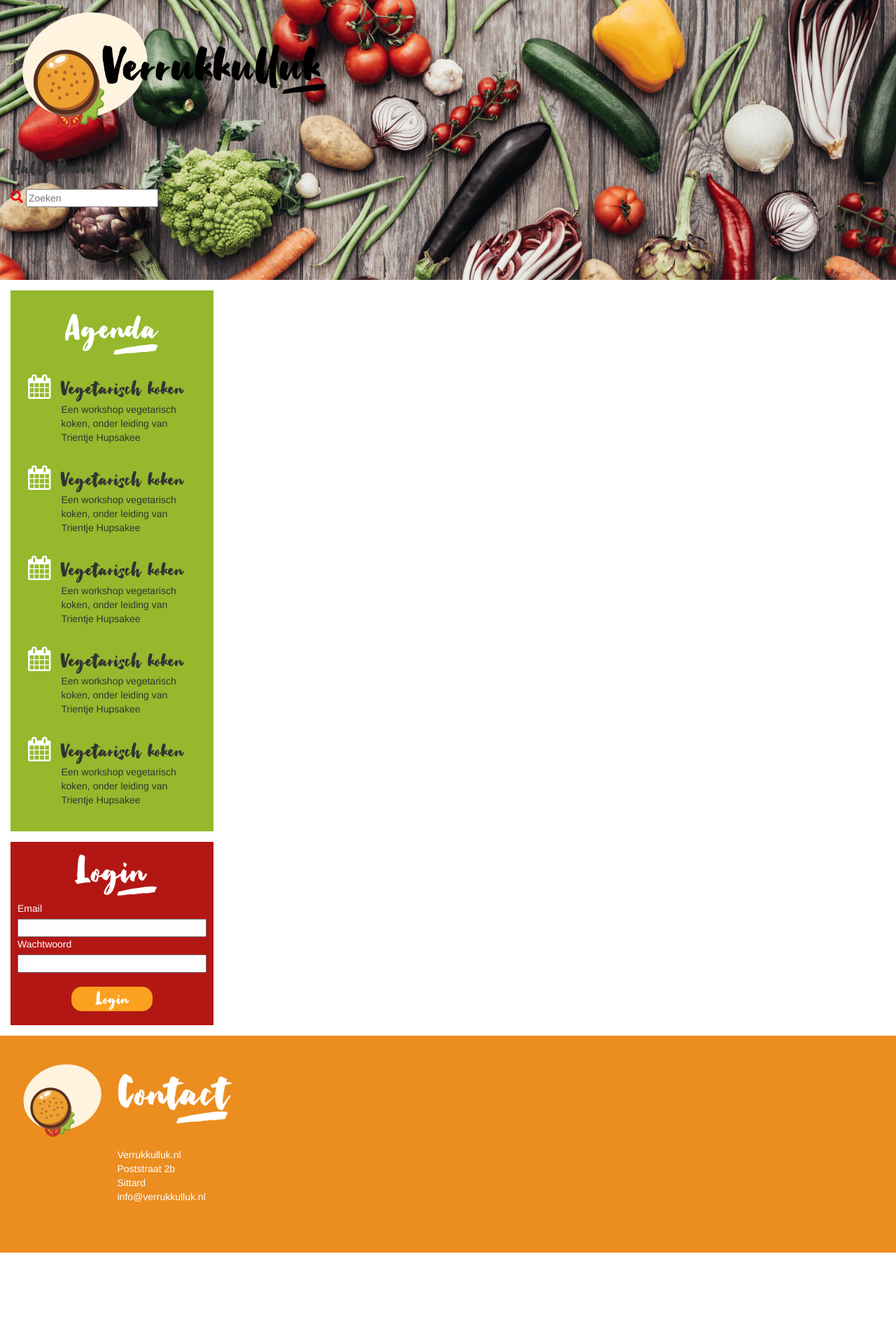
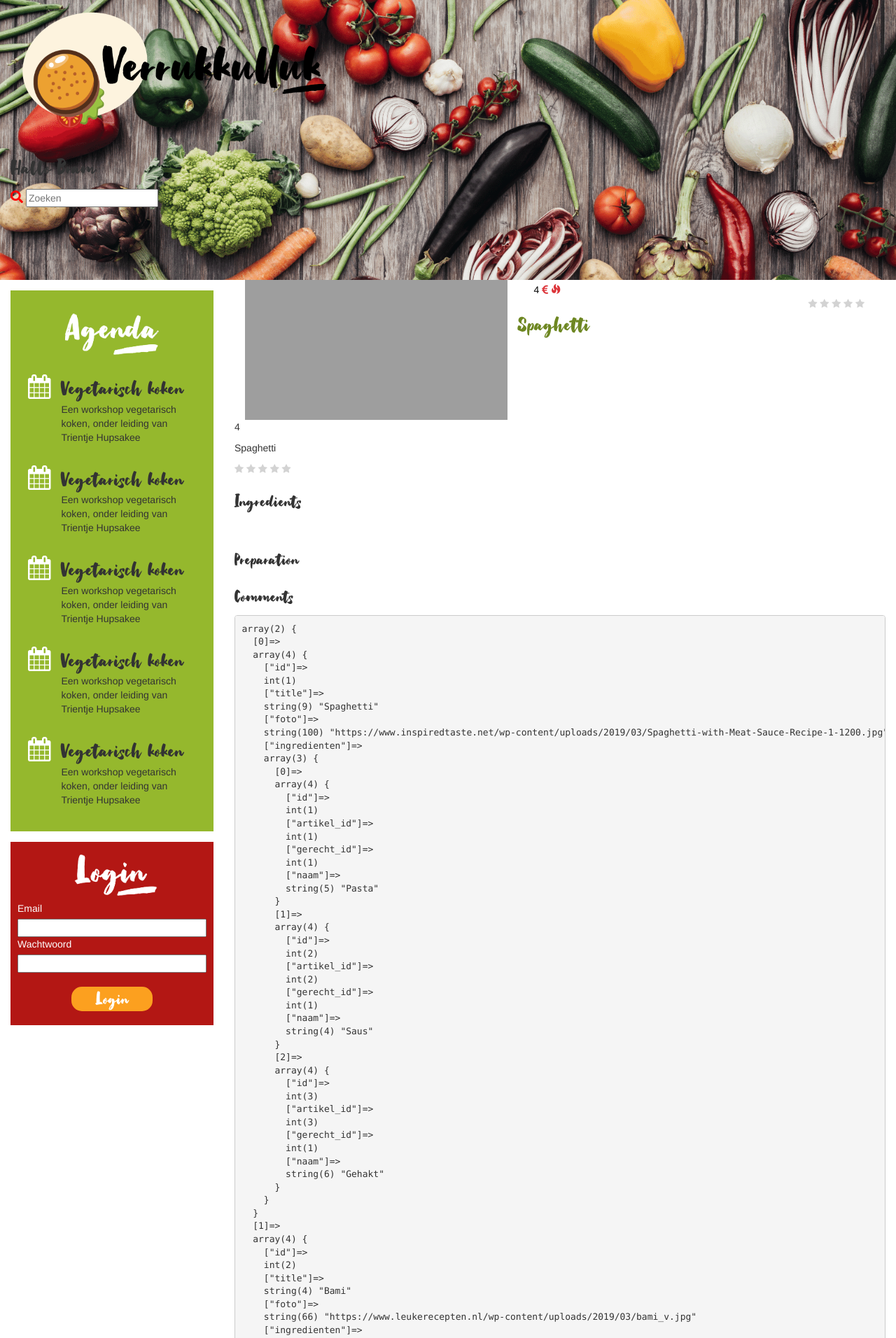
Before and after one commit to TizianoVotano/educom-verrukkulluk, a PHP site: page /fase-2/index.php in a window 1280 px wide. Shown: the top 1912 px of the page at 70% size. Before the commit the page ends 1790 px from the top, so only its background shows below. Run offline with PHP 8.4, Linux system fonts and the light colour scheme; some libraries are stand-ins or nearby versions; grey boxes are pictures that could not be loaded.

Commit message:
detailscreen

```diff
--- a/assets/css/main.css
+++ b/assets/css/main.css
@@ -66,11 +66,11 @@ html, body {
 
 /* Main */
 .fa-star {
-    color: lightgray;
+    color: lightgray !important;
 }
 
 .checked {
-    color: #ffbb00;
+    color: #ffbb00 !important;
 }
 
 /* Aside */
@@ -142,7 +142,7 @@ aside img {
     padding-left: 0px !important;
 }
 
-.recipe h1 {
+.recipe h1, .recipe-details h1 {
     color: var(--darker-green);
 }
 
@@ -188,18 +188,36 @@ aside img {
     background-color: var(--darker-red);
 }
 
-.recipe footer {
+.recipe-tags {
+    text-align: end;
+}
+
+.recipe-tags span {
+
+    border-radius: 20px;
+    padding: 5px;
+}
+
+.recipe-tags-kitchen {
+    background-color: var(--darker-orange);
+}
+
+.recipe-tags-type {
+    background-color: var(--lighter-green);
+}
+
+.recipe-info {
     color: var(--lighter-red);
     display: flex;
     justify-content: space-between;
 }
 
-.recipe footer span {
+.recipe-info span {
     color: black;
     margin-right: 5px;
 }
 
-.recipe footer > div {
+.recipe-info > div {
     align-self: center;
 }
 
@@ -210,7 +228,8 @@ aside img {
     display: grid;
     grid-template-columns: 0.1fr 1fr;
     color: white;
-    padding: 30px;padding-bottom: 60px;
+    padding: 30px;
+    padding-bottom: 60px;
     gap: 10px;
     justify-content: space-around;
 }
@@ -240,3 +259,13 @@ aside img {
     grid-row: 2;
     font-size: 14px;
 }
+
+/* DETAILPAGE */
+
+.recipe-details {
+    color: var(--lighter-red);
+}
+
+.recipe-details span {
+    color: black;
+}
--- a/templates/detail.html.twig
+++ b/templates/detail.html.twig
@@ -4,3 +4,131 @@
 <h1>Hallo Bram</h1>
 
 {% endblock %}
+
+{% block content %}
+    {{data.title}}
+    {% for recipe in data %}
+
+        <div class="col-md-12">
+            <div class="recipe-img col-md-5" style="background-image: url('assets/img/gerechten/{{ recipe.image }}.jpg');"></div>
+            <section class="col-md-7 recipe-details">
+                <header>
+                    <div>
+                        <i class="material-icons" style="vertical-align: bottom">&#xe7fb;</i>
+                        <span>4</span>
+
+                        <i class='fas fa-euro-sign'></i>
+                        <span>{{ recipe.price}}</span>
+
+                        <i class="glyphicon glyphicon-fire"></i>
+                        <span>{{ recipe.calories}}</span>
+                    </div>
+                    <div style="display: grid; grid-template-columns: auto auto">
+                        <h1>{{ recipe.title}}</h1>
+                        <div class="rating">
+                            {% for i in 1..5 %}
+                                {% if i <= record.rating %}
+                                    <span class="fa fa-star checked" data-value={{i}}></span>
+                                {% else %}
+                                    <span class="fa fa-star" data-value={{i}}></span>
+                                {% endif %}
+                            {% endfor %}
+                        </div>
+                    </div>
+
+
+
+                </header>
+            </section>
+        </div>
+
+        {# <div class="col-md-6 recipe">
+            <div class="recipe-img" style="background-image: url('assets/img/gerechten/{{ record.image }}.jpg');"></div>
+            <section>
+                <header>
+                    <h1>{{ record.title }}</h1>
+                    <div class="rating">
+                        {% for i in 1..5 %}
+                            {% if i <= record.rating %}
+                                <span class="fa fa-star checked" data-value={{i}}></span>
+                            {% else %}
+                                <span class="fa fa-star" data-value={{i}}></span>
+                            {% endif %}
+                        {% endfor %}
+                    </div>
+                </header>
+
+                <p>{{ record.shortDescription}}</p>
+                <div class="recipe-tags" style="text-align: end">
+                    <span class="recipe-tags-kitchen">{{ record.kitchen }}</span>
+                    <span class="recipe-tags-type">{{ record.type }}</span>
+                </div>
+                <footer>
+                    <a class="recipe-btn" href="http://localhost/educom-verrukkulluk/index.php?action=detail&gerecht_id={{ record.id }}">Smullen!</a>
+
+                    <div>
+                        <i class="material-icons" style="vertical-align: bottom">&#xe7fb;</i>
+                        <span>4</span>
+
+                        <i class='fas fa-euro-sign'></i>
+                        <span>{{ record.price}}</span>
+
+                        <i class="glyphicon glyphicon-fire"></i>
+                        <span>{{ record.calories}}</span>
+                    </div>
+                </footer>
+
+            </section>
+        </div>
+        #}
+
+
+
+
+
+
+
+
+
+
+
+
+
+        <p>4</p>
+        <p>{{recipe.price}}</p>
+        <p>{{recipe.calories}}</p>
+        <p>{{recipe.title}}</p>
+        <p>{{recipe.calories}}</p>
+
+        {% for i in 1..5 %}
+            {% if i <= record.rating %}
+                <span class="fa fa-star checked" data-value={{i}}></span>
+            {% else %}
+                <span class="fa fa-star" data-value={{i}}></span>
+            {% endif %}
+        {% endfor %}
+
+        <p>{{recipe.longDescription}}</p>
+        <h2>Ingredients</h2>
+        {% for ingredient in recipe.ingredients %}
+            <span>{{ingredient.naam}}</span>
+            <span>{{ingredient.omschrijving}}</span>
+            <span>{{ingredient.aantal}}</span>
+            <span>{{ingredient.verpakking}}____</span>
+        {% endfor %}
+        <br />
+        <h2>Preparation</h2>
+        {% for step in recipe.preparation %}
+            <span>{{step.nummeriekveld}}: {{step.tekstveld}} </span>
+        {% endfor %}
+
+        <h2>Comments</h2>
+        {% for comment in recipe.comments %}
+            <span>{{comment.user_name}}: </span> <br />
+            <span>{{comment.tekstveld}}</span>
+        {% endfor %}
+
+        <pre>{{dump(data)}}</pre>
+
+    {% endfor %}
+{% endblock %}
```
